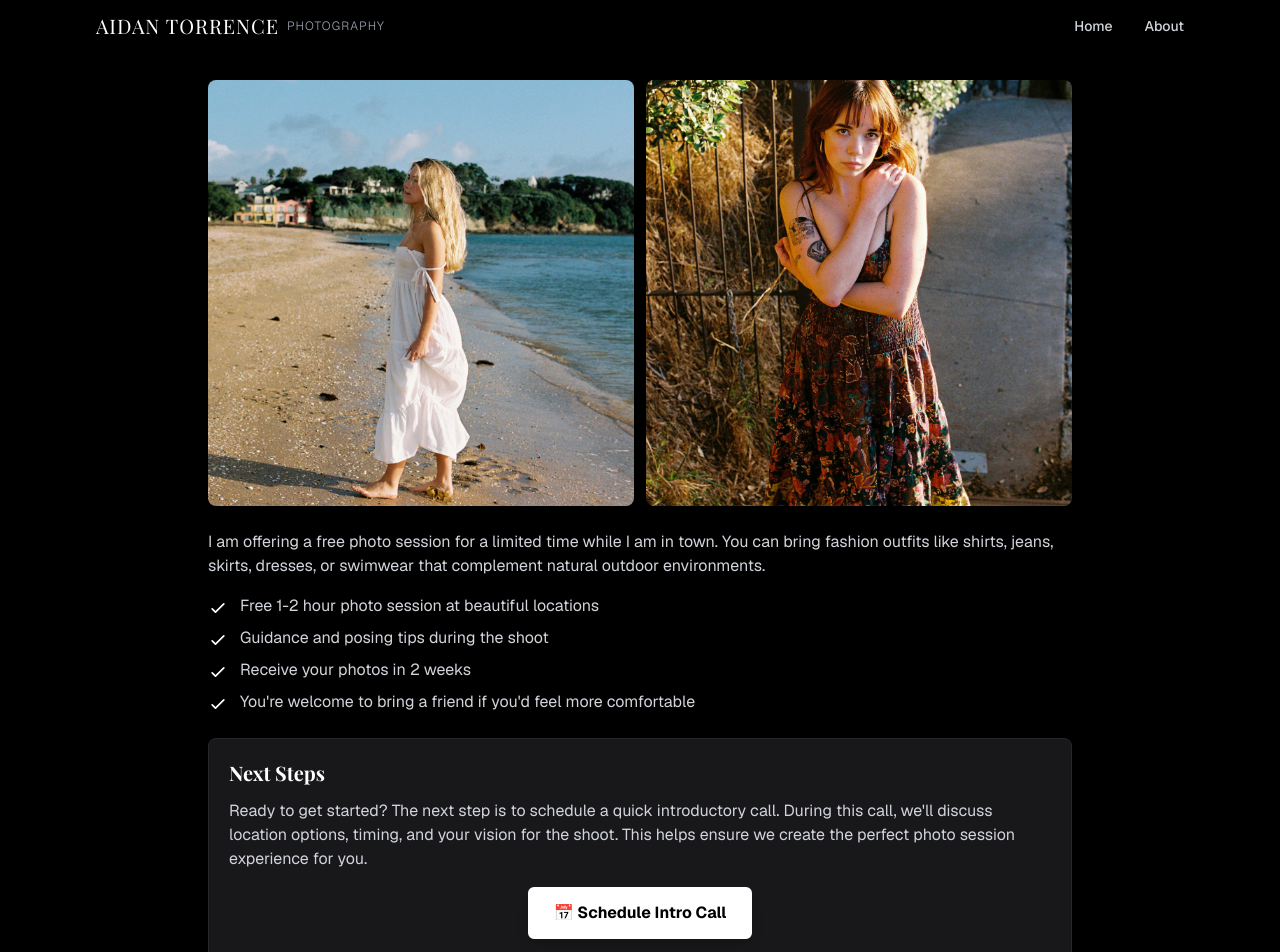
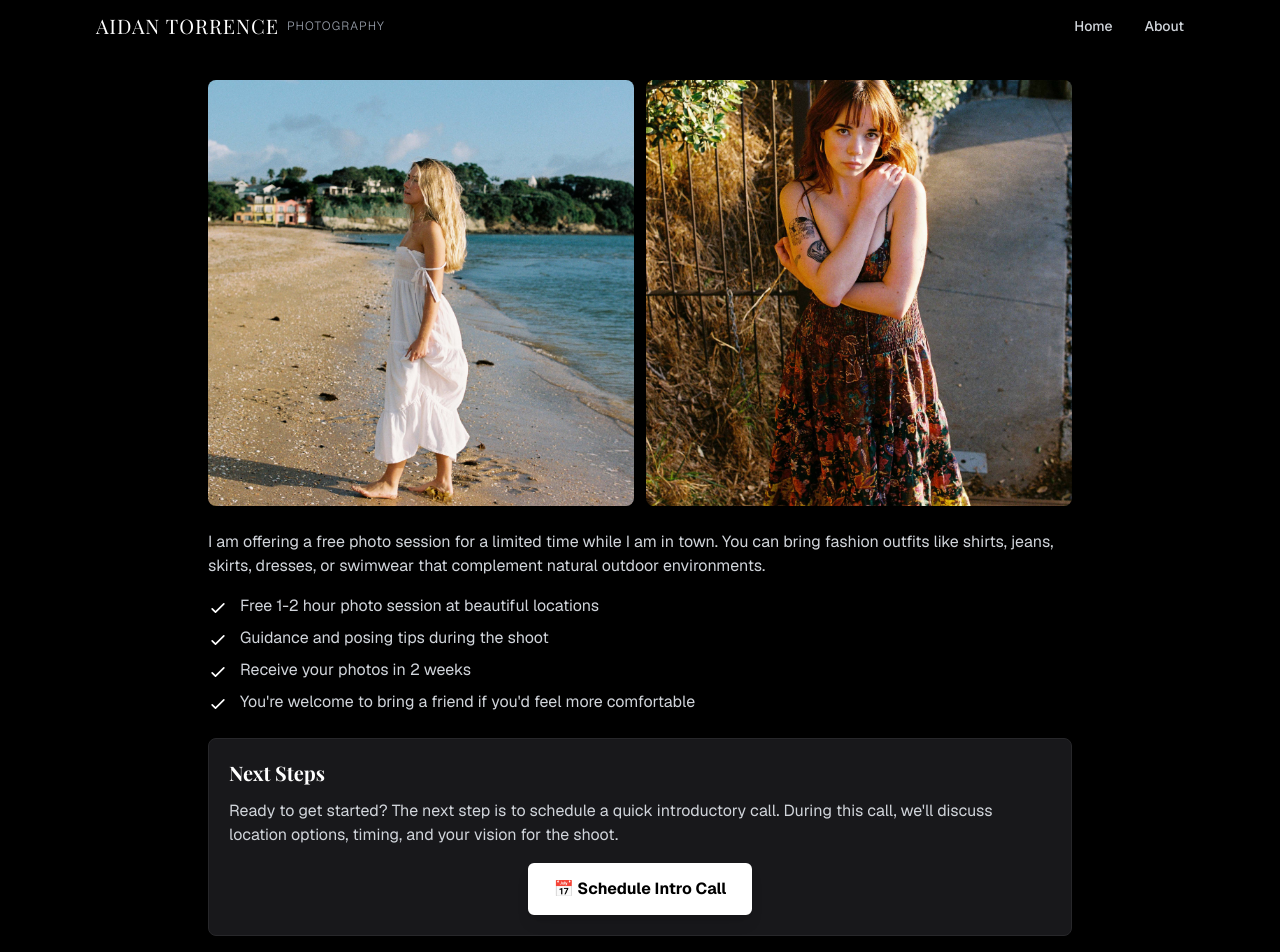
Before and after one commit to aidantorrence2/cursor-form-test, a Next.js app: page /photo-shoot in a window 1280 px wide. Shown: the top 952 px of the page. Built offline with nearby package versions, Linux system fonts and the light colour scheme; a web font is replaced by a local one.

Commit message:
Remove 'perfect photo session experience' text from photo-shoot page

```diff
--- a/app/photo-shoot/page.tsx
+++ b/app/photo-shoot/page.tsx
@@ -93,7 +93,7 @@ export default function PhotoShoot() {
               <div className="bg-zinc-900 rounded-lg p-5 border border-zinc-800">
                 <h2 className="text-xl font-serif font-bold mb-3">Next Steps</h2>
                 <p className="text-gray-300 mb-4">
-                  Ready to get started? The next step is to schedule a quick introductory call. During this call, we'll discuss location options, timing, and your vision for the shoot. This helps ensure we create the perfect photo session experience for you.
+                  Ready to get started? The next step is to schedule a quick introductory call. During this call, we'll discuss location options, timing, and your vision for the shoot.
                 </p>
                 <div className="text-center mt-4">
                   <Link
```
